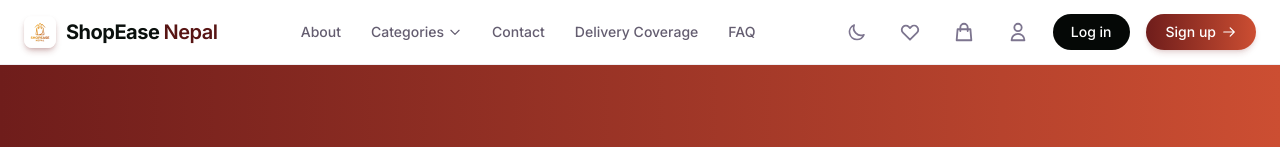
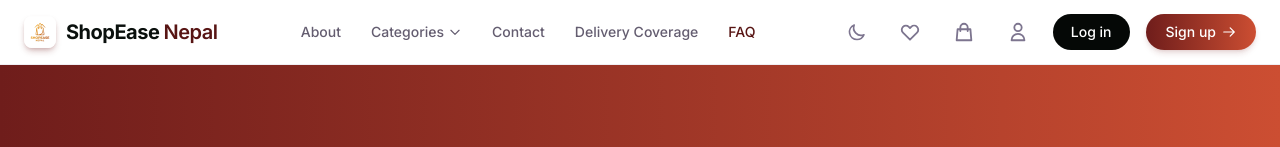
Before and after one commit to ANMOL-CHHETRI/React-Collage-B, a React (Vite) app: page /faq in a window 1280 px wide. Shown: the top 147 px of the page. Built offline with nearby package versions, Linux system fonts and the light colour scheme.

Commit message:
Fix all broken buttons & links: FAQ NavLink, mobile FAQ NavLink, footer social icons with real URLs

```diff
--- a/src/components/Navbar.jsx
+++ b/src/components/Navbar.jsx
@@ -141,12 +141,9 @@ const Navbar = () => {
             <NavLink to="/delivery-coverage" className={linkClass}>
               Delivery Coverage
             </NavLink>
-            <a
-              href="/faq"
-              className="text-sm font-medium text-slate-600 dark:text-slate-400 hover:text-slate-900 dark:hover:text-slate-100 hover:bg-slate-50 dark:hover:bg-slate-900 py-1.5 px-3 rounded-full transition-all duration-200"
-            >
+            <NavLink to="/faq" className={linkClass}>
               FAQ
-            </a>
+            </NavLink>
           </div>
 
           {/* Right Section */}
@@ -412,13 +409,13 @@ const Navbar = () => {
             >
               Delivery Coverage
             </NavLink>
-            <a
-              href="#faq"
+            <NavLink
+              to="/faq"
               className="block py-2 px-3 text-base font-medium text-slate-700 dark:text-slate-300 rounded-xl hover:bg-slate-50 dark:hover:bg-slate-900"
               onClick={() => setIsOpen(false)}
             >
               FAQ
-            </a>
+            </NavLink>
 
             {/* Cart link for mobile */}
             <button
--- a/src/components/footer.jsx
+++ b/src/components/footer.jsx
@@ -38,18 +38,18 @@ const Footer = () => {
 
               {/* Social Icons */}
               <div className="flex items-center gap-3">
-                {[
-                  { label: "Facebook", path: "M18 2h-3a5 5 0 00-5 5v3H7v4h3v8h4v-8h3l1-4h-4V7a1 1 0 011-1h3z" },
-                  { label: "Instagram", path: "M16 8a6 6 0 016 6v7h-4v-7a2 2 0 00-2-2 2 2 0 00-2 2v7h-4v-7a6 6 0 016-6zM2 9h4v12H2z M4 6a2 2 0 100-4 2 2 0 000 4z" },
+              {[
+                  { label: "Facebook", href: "https://www.facebook.com/", path: "M18 2h-3a5 5 0 00-5 5v3H7v4h3v8h4v-8h3l1-4h-4V7a1 1 0 011-1h3z" },
+                  { label: "Instagram", href: "https://www.instagram.com/", path: "M16 8a6 6 0 016 6v7h-4v-7a2 2 0 00-2-2 2 2 0 00-2 2v7h-4v-7a6 6 0 016-6zM2 9h4v12H2z M4 6a2 2 0 100-4 2 2 0 000 4z" },
                 ].map((s) => (
-                  <a key={s.label} href="#" aria-label={s.label} className="w-9 h-9 rounded-xl bg-slate-800 hover:bg-amber-500/20 hover:text-amber-400 text-slate-500 flex items-center justify-center transition-all duration-200 hover:scale-110 border border-slate-800 hover:border-amber-500/30">
+                  <a key={s.label} href={s.href} target="_blank" rel="noopener noreferrer" aria-label={s.label} className="w-9 h-9 rounded-xl bg-slate-800 hover:bg-amber-500/20 hover:text-amber-400 text-slate-500 flex items-center justify-center transition-all duration-200 hover:scale-110 border border-slate-800 hover:border-amber-500/30">
                     <svg className="w-4 h-4" fill="none" stroke="currentColor" strokeWidth="2" viewBox="0 0 24 24">
                       <path strokeLinecap="round" strokeLinejoin="round" d={s.path} />
                     </svg>
                   </a>
                 ))}
                 {/* TikTok */}
-                <a href="#" aria-label="TikTok" className="w-9 h-9 rounded-xl bg-slate-800 hover:bg-amber-500/20 hover:text-amber-400 text-slate-500 flex items-center justify-center transition-all duration-200 hover:scale-110 border border-slate-800 hover:border-amber-500/30">
+                <a href="https://www.tiktok.com/" target="_blank" rel="noopener noreferrer" aria-label="TikTok" className="w-9 h-9 rounded-xl bg-slate-800 hover:bg-amber-500/20 hover:text-amber-400 text-slate-500 flex items-center justify-center transition-all duration-200 hover:scale-110 border border-slate-800 hover:border-amber-500/30">
                   <svg className="w-4 h-4" fill="currentColor" viewBox="0 0 24 24">
                     <path d="M19.59 6.69a4.83 4.83 0 01-3.77-4.25V2h-3.45v13.67a2.89 2.89 0 01-2.88 2.5 2.89 2.89 0 01-2.89-2.89 2.89 2.89 0 012.89-2.89c.28 0 .54.04.79.1V9.01a6.33 6.33 0 00-.79-.05 6.34 6.34 0 00-6.34 6.34 6.34 6.34 0 006.34 6.34 6.34 6.34 0 006.33-6.34V8.95a8.28 8.28 0 004.84 1.54V7.05a4.85 4.85 0 01-1.07-.36z" />
                   </svg>
```
